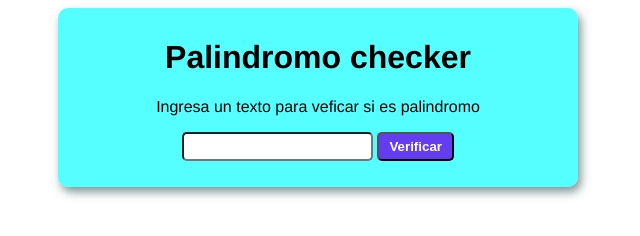
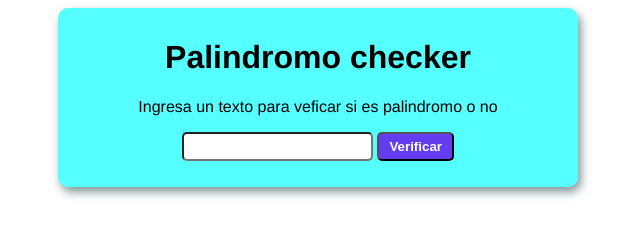
Before and after one commit to wildelmy/palindromo, a plain HTML site: page index.html in a window 1280 px wide. Shown: the full height of the page, 322-962 px from the left. Drawn offline with Linux system fonts and the light colour scheme.

Commit message:
correccion de texto

```diff
--- a/index.html
+++ b/index.html
@@ -13,7 +13,7 @@
   <main>
     <div class="container">
       <h1>Palindromo checker</h1>
-      <p>Ingresa un texto para veficar si es palindromo</p>
+      <p>Ingresa un texto para veficar si es palindromo o no</p>
       <div>
         <input id="input" type="text">
         <button id="check">Verificar</button>
```
